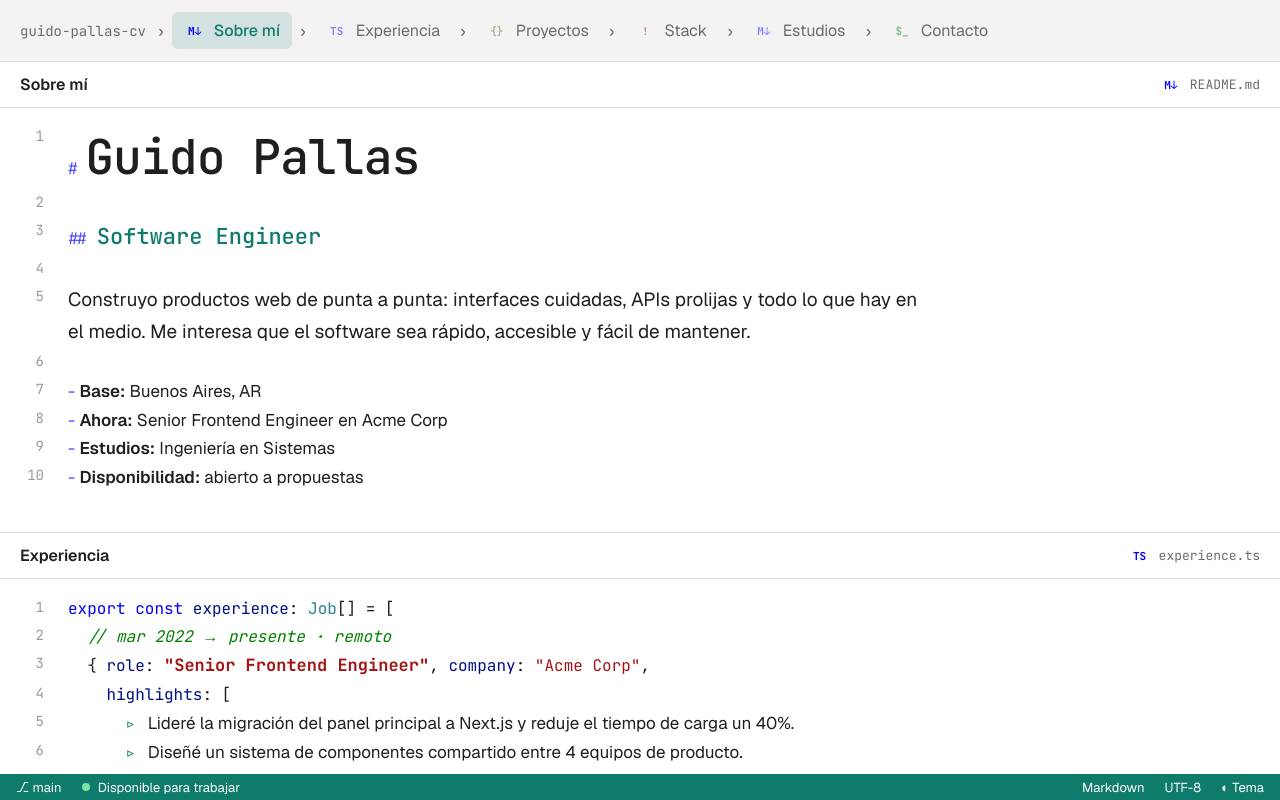
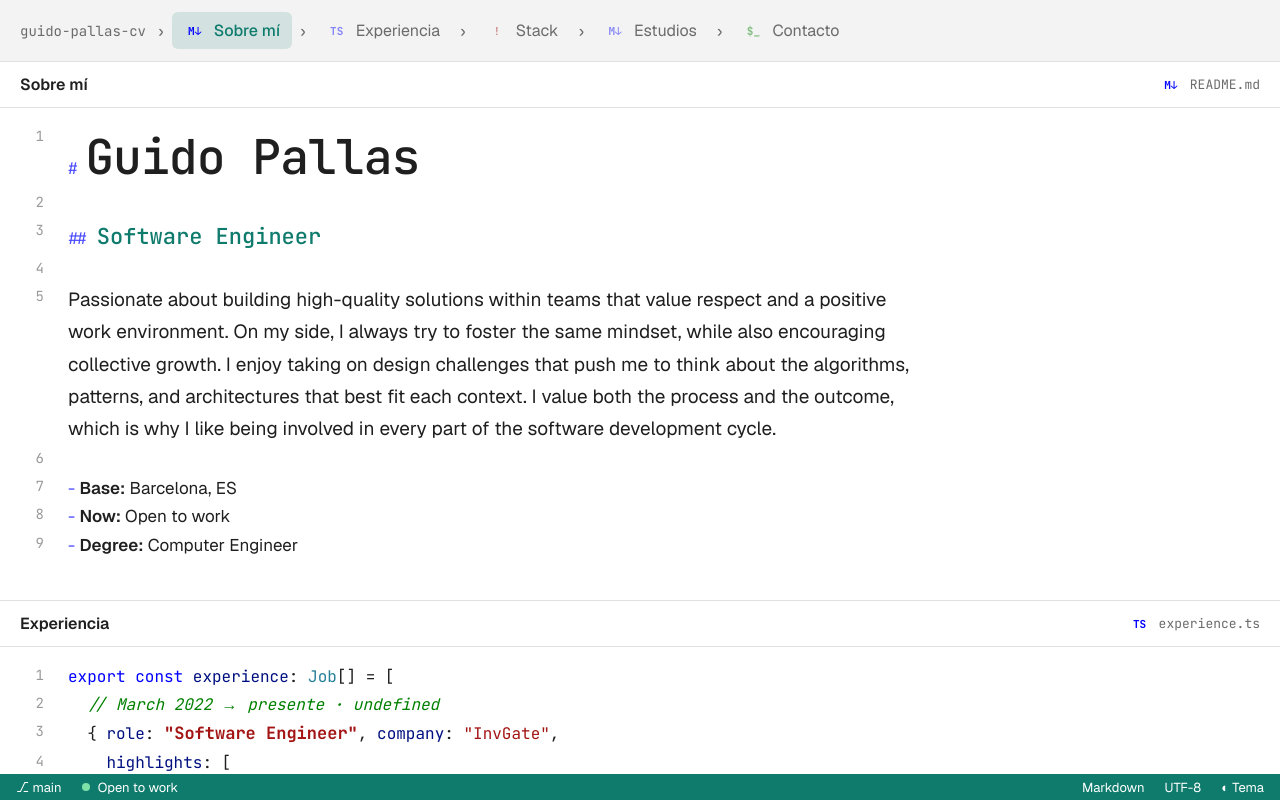
Before and after one commit to GP-07/interactive-web-cv, a Next.js app: page / in a window 1280 px wide. Built offline with nearby package versions, Linux system fonts and the light colour scheme.

Commit message:
Agrego mi CV + algunos cambios

```diff
--- a/src/app/page.tsx
+++ b/src/app/page.tsx
@@ -8,7 +8,6 @@ import { ScrollArea } from "@/components/editor/ScrollArea/ScrollArea";
 import { StatusBar } from "@/components/editor/StatusBar/StatusBar";
 import { About } from "@/components/sections/About/About";
 import { Experience } from "@/components/sections/Experience/Experience";
-import { Projects } from "@/components/sections/Projects/Projects";
 import { Skills } from "@/components/sections/Skills/Skills";
 import { Education } from "@/components/sections/Education/Education";
 import { Contact } from "@/components/sections/Contact/Contact";
@@ -30,7 +29,6 @@ export default function Home() {
         <ScrollArea>
           <About />
           <Experience />
-          <Projects />
           <Skills />
           <Education />
           <Contact />
--- a/src/components/sections/Projects/Projects.tsx
+++ /dev/null
@@ -1,36 +0,0 @@
-import { Fragment } from "react";
-import { cv } from "@/data/cv";
-import { sections } from "@/data/sections";
-import { FileSection } from "@/components/editor/FileSection/FileSection";
-import { ChipList, CodeLink, Line, Prose, Tok } from "@/components/editor/Code/Code";
-
-export function Projects() {
-  return (
-    <FileSection section={sections.projects}>
-      <Line>[</Line>
-      {cv.projects.map((project, i) => (
-        <Fragment key={project.name}>
-          <Line indent={1}>{"{"}</Line>
-          <Line indent={2}>
-            <Tok kind="property">{'"name"'}</Tok>: <Tok kind="title">{`"${project.name}"`}</Tok>,{" "}
-            <Tok kind="property">{'"year"'}</Tok>: <Tok kind="number">{project.year}</Tok>,{" "}
-            <Tok kind="property">{'"type"'}</Tok>: <Tok kind="string">{`"${project.type}"`}</Tok>,
-          </Line>
-          <Line indent={2}>
-            <Prose>{project.description}</Prose>
-          </Line>
-          <Line indent={2}>
-            <ChipList name={'"stack"'} items={project.stack} />
-          </Line>
-          {project.url && (
-            <Line indent={2}>
-              <Tok kind="property">{'"url"'}</Tok>: <CodeLink href={project.url}>{project.url}</CodeLink>
-            </Line>
-          )}
-          <Line indent={1}>{i < cv.projects.length - 1 ? "}," : "}"}</Line>
-        </Fragment>
-      ))}
-      <Line>]</Line>
-    </FileSection>
-  );
-}
--- a/src/data/cv.ts
+++ b/src/data/cv.ts
@@ -5,70 +5,54 @@ export const cv: CV = {
   name: "Guido Pallas",
   title: "Software Engineer",
   summary:
-    "Construyo productos web de punta a punta: interfaces cuidadas, APIs prolijas y todo lo que hay en el medio. Me interesa que el software sea rápido, accesible y fácil de mantener.",
+    "Passionate about building high-quality solutions within teams that value respect and a positive work environment. On my side, I always try to foster the same mindset, while also encouraging collective growth. I enjoy taking on design challenges that push me to think about the algorithms, patterns, and architectures that best fit each context. I value both the process and the outcome, which is why I like being involved in every part of the software development cycle.",
   facts: [
-    { label: "Base", value: "Buenos Aires, AR" },
-    { label: "Ahora", value: "Senior Frontend Engineer en Acme Corp" },
-    { label: "Estudios", value: "Ingeniería en Sistemas" },
-    { label: "Disponibilidad", value: "abierto a propuestas" },
+    { label: "Base", value: "Barcelona, ES" },
+    { label: "Now", value: "Open to work" },
+    { label: "Degree", value: "Computer Engineer" },
   ],
-  availability: "Disponible para trabajar",
+  availability: "Open to work",
   experience: [
     {
-      role: "Senior Frontend Engineer",
-      company: "Acme Corp",
-      period: "mar 2022 → presente",
-      location: "remoto",
+      role: "Software Engineer",
+      company: "InvGate",
+      period: "March 2022 → presente",
       highlights: [
-        "Lideré la migración del panel principal a Next.js y reduje el tiempo de carga un 40%.",
-        "Diseñé un sistema de componentes compartido entre 4 equipos de producto.",
-        "Acompañé a 3 desarrolladores junior con revisiones de código y pair programming.",
+        "Product: InvGate Asset Management",
+        "Focus on performance, scalability, and asynchronous processing challenges in a data-intensive environment with large volumes of interconnected asset data. Contribute to maintaining a reliable and efficient experience for enterprise customers managing complex IT infrastructures.",
       ],
-      stack: ["React", "Next.js", "TypeScript", "GraphQL", "Playwright"],
+      stack: ["Python 3", "Django 5.2", "PostgreSQL", "MySQL", "Claude code"],
+    },
+    {
+      role: "Software Engineer",
+      company: "Santander Tecnología",
+      period: "February 2020 → March 2022",
+      highlights: [
+        "Product: DEBIN",
+        "Implemented critical components using Ports and Adapters architecture, improving maintainability while contributing to key architecture and product decisions. Strengthened expertise in distributed systems design and technical trade-off analysis, while also mentoring a new team member during onboarding.",
+      ],
+      stack: ["Java 11", "Springboot", "MongoDB", "SOAP Web services"],
     },
     {
       role: "Full Stack Developer",
-      company: "Nimbus Labs",
-      period: "jun 2019 → feb 2022",
-      location: "Buenos Aires",
+      company: "IT Resources",
+      period: "March 2018 → February 2020",
       highlights: [
-        "Desarrollé una API de pagos que procesa más de 20.000 transacciones por día.",
-        "Automaticé el pipeline de despliegue y bajé los releases de 2 horas a 15 minutos.",
+        "Client: Monsanto/Bayer",
+        "Project: Barter",
+        "Owned services end-to-end in a microservice event-driven architecture. From analysis and development to their deploy on AWS and monitoring and support. Gained expertise in scalable event-driven systems, observability, and production incident resolution."
       ],
-      stack: ["Node.js", "PostgreSQL", "Docker", "AWS"],
+      stack: ["Java 8", "Springboot", "Hibernate", "PostgreSQL", "AWS", "Angular 5", "Kafka", "ELK"],
     },
     {
-      role: "Desarrollador Web",
-      company: "Freelance",
-      period: "ene 2017 → may 2019",
-      location: "freelance",
-      highlights: ["Entregué 12 sitios y aplicaciones para comercios y estudios profesionales."],
-      stack: ["JavaScript", "PHP", "MySQL"],
-    },
-  ],
-  projects: [
-    {
-      name: "Ruta Verde",
-      year: 2025,
-      type: "personal",
-      description:
-        "App que calcula la huella de carbono de cada viaje urbano y sugiere alternativas en transporte público o bicicleta.",
-      stack: ["Next.js", "Mapbox", "Supabase"],
-    },
-    {
-      name: "Panel de Métricas",
-      year: 2023,
-      type: "trabajo",
-      description:
-        "Dashboard interno en tiempo real para el equipo comercial, con alertas configurables y exportación de reportes.",
-      stack: ["React", "WebSockets", "D3"],
-    },
-    {
-      name: "Este sitio",
-      year: 2026,
-      type: "personal",
-      description: "Mi CV con forma de editor de código. Cada archivo es una sección.",
-      stack: ["Next.js", "TypeScript", "CSS Modules"],
+      role: "Software Developer",
+      company: "Ayi & Asociados",
+      period: "August 2016 → March 2018",
+      highlights: [
+        "Omnichannel platform team",
+        "The main challenge was rapidly gaining proficiency in Java with EJB for backend service development and Angular 2 for frontend implementation, while also adapting to and reviewing legacy AngularJS implementations already in use by existing clients."
+      ],
+      stack: ["Java core", "Java EJB", "Angular 2"],
     },
   ],
   skills: {
@@ -84,23 +68,21 @@ export const cv: CV = {
   education: {
     degrees: [
       {
-        title: "Ingeniería en Sistemas de Información",
-        institution: "Universidad de ejemplo",
-        period: "2012 – 2018",
+        title: "IT Engineering",
+        institution: "UADE",
+        period: "2019",
       },
     ],
     languages: [
-      { name: "Español", level: "nativo" },
-      { name: "Inglés", level: "avanzado (C1)" },
+      { name: "Spanish", level: "Native" },
+      { name: "English", level: "Advanced" },
     ],
   },
   contact: {
     intro: "Abierto a puestos full-time y freelance. El email es la vía más rápida.",
-    email: "guido@ejemplo.dev",
+    email: "guidopallas@gmail.com",
     links: [
-      { url: "https://www.linkedin.com/", display: "linkedin.com/in/tu-usuario" },
-      { url: "https://github.com/", display: "github.com/tu-usuario" },
+      { url: "https://www.linkedin.com/in/guidopallas", display: "linkedin.com/in/guidopallas" },
     ],
-    closing: "Gracias por pasar ✦",
   },
 };
--- a/src/data/sections.ts
+++ b/src/data/sections.ts
@@ -3,7 +3,6 @@ import type { FileLanguage, SectionMeta } from "@/types/sections";
 export const sections = {
   about: { id: "sobre-mi", label: "Sobre mí", file: "README.md", language: "markdown" },
   experience: { id: "experiencia", label: "Experiencia", file: "experience.ts", language: "typescript" },
-  projects: { id: "proyectos", label: "Proyectos", file: "projects.json", language: "json" },
   skills: { id: "stack", label: "Stack", file: "skills.yaml", language: "yaml" },
   education: { id: "estudios", label: "Estudios", file: "education.md", language: "markdown" },
   contact: { id: "contacto", label: "Contacto", file: "contact.sh", language: "shell" },
@@ -13,7 +12,6 @@ export const sections = {
 export const sectionOrder: SectionMeta[] = [
   sections.about,
   sections.experience,
-  sections.projects,
   sections.skills,
   sections.education,
   sections.contact,
--- a/src/types/cv.ts
+++ b/src/types/cv.ts
@@ -7,7 +7,6 @@ export interface Job {
   role: string;
   company: string;
   period: string;
-  location: string;
   highlights: string[];
   stack: string[];
 }
@@ -50,7 +49,6 @@ export interface CV {
   /** Texto de la barra de estado. Si no está, no se muestra el indicador. */
   availability?: string;
   experience: Job[];
-  projects: Project[];
   skills: {
     intro: string;
     groups: SkillGroup[];
@@ -63,6 +61,5 @@ export interface CV {
     intro: string;
     email: string;
     links: ContactLink[];
-    closing: string;
   };
 }
```
